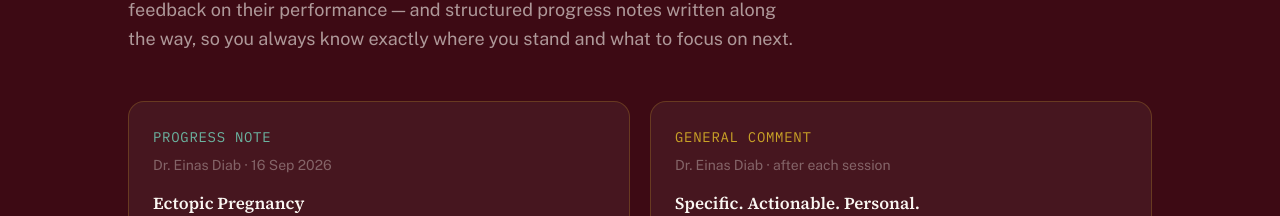
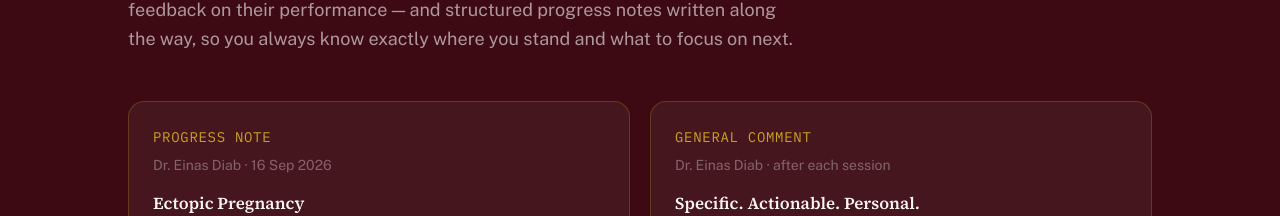
Before and after one commit to eyas711-cloud/MRCPI-OBGYNUNLOCKED, a Next.js app: page / in a window 1280 px wide. Shown: the part 3856-4072 px from the top of the page. Built offline with nearby package versions, Linux system fonts and the light colour scheme; no server answers; the database is empty.

Commit message:
Change progress note label to gold on homepage

```diff
--- a/src/app/page.tsx
+++ b/src/app/page.tsx
@@ -285,7 +285,7 @@ export default async function HomePage() {
           <div className="grid grid-cols-1 md:grid-cols-2 gap-5 mb-12">
             {/* Progress Note card */}
             <div className="rounded-2xl p-6" style={{ backgroundColor: "rgba(250,247,242,0.05)", border: "1px solid rgba(201,162,39,0.25)" }}>
-              <p className="font-mono-data text-xs uppercase tracking-widest mb-1" style={{ color: "#6BB4A0" }}>Progress Note</p>
+              <p className="font-mono-data text-xs uppercase tracking-widest mb-1" style={{ color: "var(--gold)" }}>Progress Note</p>
               <p className="text-xs mb-3" style={{ color: "rgba(250,247,242,0.35)" }}>Dr. Einas Diab · 16 Sep 2026</p>
               <p className="font-serif font-semibold mb-3" style={{ color: "var(--paper)", fontSize: "1.05rem" }}>Ectopic Pregnancy</p>
               <div className="flex flex-col gap-1.5">
```
